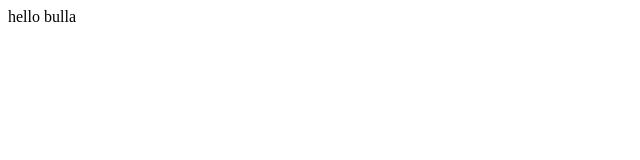
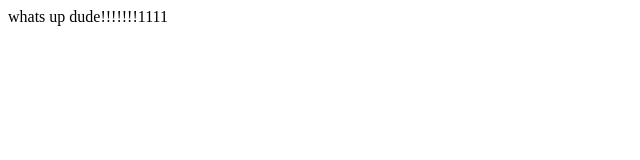
Before and after one commit to riyazshaik85/riyazshaik85.github.io, a plain HTML site: page index.html in a window 1280 px wide. Shown: the whole page, without its empty margins (0-640 px from the left). Drawn offline with Linux system fonts and the light colour scheme.

Commit message:
changed some text

```diff
--- a/index.html
+++ b/index.html
@@ -1,8 +1,10 @@
 <!DOCTYPE html>
+<!--suppress ALL -->
 <html>
 <body>
+<!--suppress HtmlUnknownTag, HtmlUnknownTag, HtmlUnknownTag, HtmlUnknownTag -->
 <head>
-hello bulla
+whats up dude!!!!!!!1111
 </head>
 </body>
 
```
